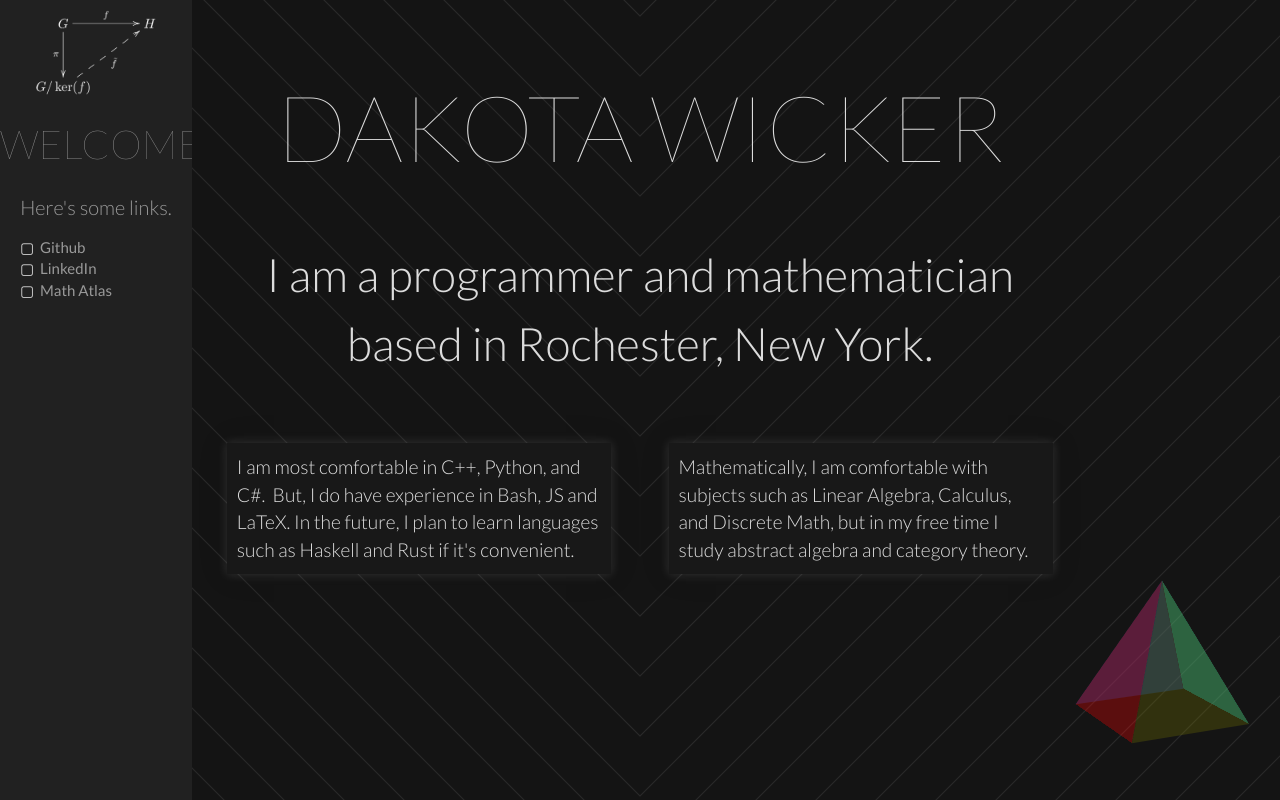
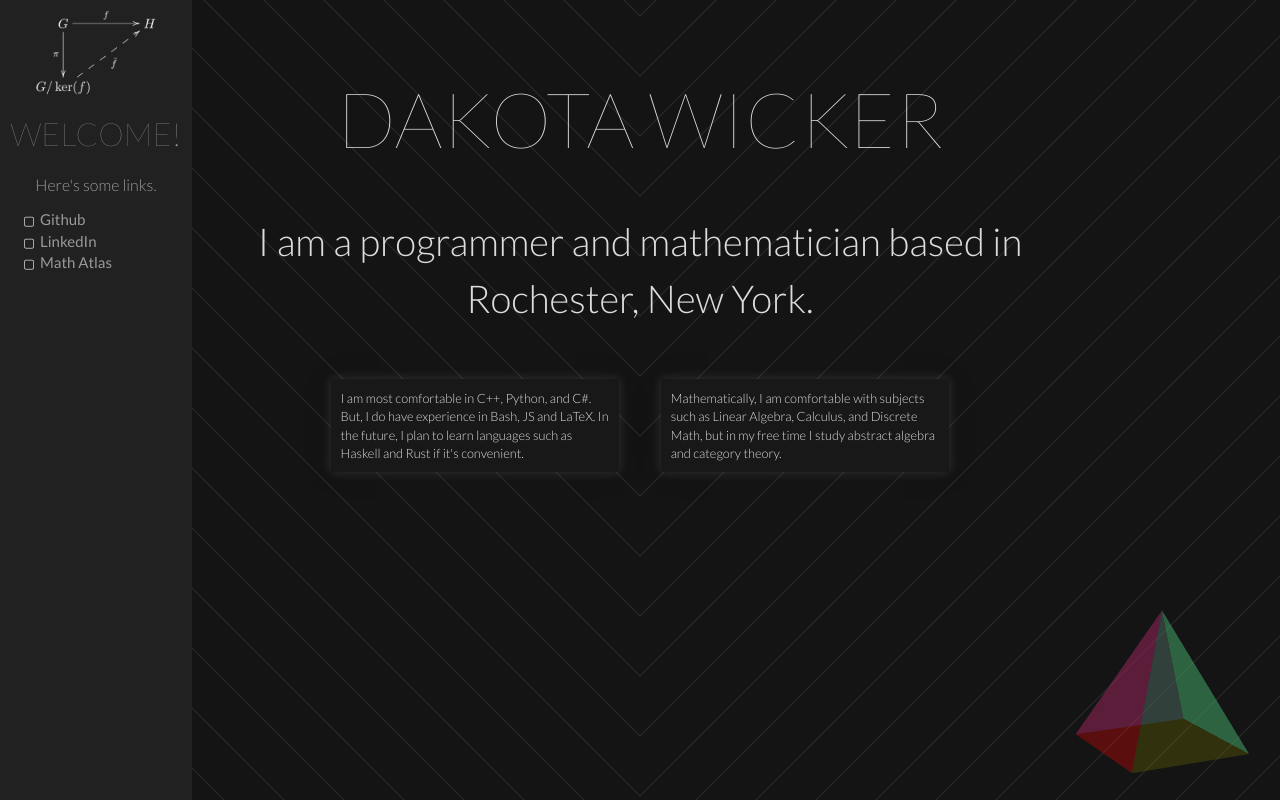
Before and after one commit to Dakoteus/fun_site, a plain HTML site: page index.html in a window 1280 px wide. Drawn offline with Linux system fonts and the light colour scheme.

Commit message:
fixed scalability issues

```diff
--- a/index.html
+++ b/index.html
@@ -19,18 +19,18 @@ body {
     padding-top: 50px;
 }
 #content {
-    max-width: 43em;
-    padding:10px;
+    max-width: 70%;
+    padding:1%;
     margin: 0 auto;
 }
 h1 {
-    font-size: 4.8em;
+    font-size: 400%;
     font-weight: 100;
     text-transform: uppercase;
     margin: 0;
 }
 h3 {
-    font-size: 2.4em;
+    font-size: 200%;
     font-weight: 300;
     line-height: 1.5;
 }
@@ -46,22 +46,24 @@ a:hover {
     text-decoration: underline;
 }
 p#pleft {
-    max-width:19em;
-    float:left;
+    max-width:30%;
+    display: inline-block;
     box-shadow: 0 0px 30px 0 rgba(0,0,0,0.11),
     0 0px 10px 0 rgba(248, 248, 248, 0.150);
     background-color:#181818;
     padding: .5rem;
     text-align: left;
+    font-size: 1vw;
 }
 p#pright {
-    max-width:19em;
-    float:left;
+    max-width:30%;
+    display: inline-block;
     box-shadow: 0 0px 30px 0 rgba(0,0,0,0.11),
     0 0px 10px 0px rgba(248, 248, 248, 0.150);
     background-color:#181818;
     padding: .5rem;
     text-align:left;
+    font-size:1vw;
 }
 ul {
     clear:both;
@@ -74,7 +76,7 @@ body { font-size: 1em;}
 .stage {
   -webkit-transform:scale(1.85);
   transform:scale(0.85);
-  bottom:150px;
+  bottom:15%;
   right: 5%;
   width:0px; height:0px;
 
@@ -147,8 +149,8 @@ body { font-size: 1em;}
 .menu{
   height: 100%; /* Full-height: remove this if you want "auto" height */
   transition: 1s;
-  width: 0px; /* Set the width of the sidebar */
-  position: fixed; /* Fixed Sidebar (stay in place on scroll) */
+  width: 0%; /* Set the width of the sidebar */
+  position: absolute; /* Fixed Sidebar (stay in place on scroll) */
   overflow: hidden; /* Disable horizontal scroll */
   left: 0px;
   top: 0px;
@@ -174,14 +176,14 @@ body { font-size: 1em;}
     margin-top: .5em;
     margin-bottom: .5em;
     color: #999999;
-    font-size:40px;
+    font-size:2.5vw;
   }
   .menu p{
     text-align: center;
     margin-top: .5em;
     margin-bottom:.5em;
     color: #999999;
-    font-size: 20px;
+    font-size: 1.25vw;
   }
   .menu center
   {
@@ -189,7 +191,7 @@ body { font-size: 1em;}
   }
   .menu ul{
     list-style-type:'▢  ';
-    font-size: 15px;
+    font-size: 1vw;
   }
   .menu ul li{
     /*margin: 0;
@@ -205,6 +207,10 @@ body { font-size: 1em;}
     color:#999999;
     font-weight: normal;
   }
+#about
+{
+    width:100%;
+}
 
     </style>
 <body>
@@ -226,7 +232,7 @@ body { font-size: 1em;}
     <div id="content">
       <div id="about">
         <h1>
-          <div style='text-align: center; margin-bottom:20px;'>
+          <div style='font-size:100%;text-align: center; margin-bottom:20px;'>
             Dakota Wicker
           </div>
           <div class="stage">
@@ -241,15 +247,19 @@ body { font-size: 1em;}
         <h3 style='text-align: center;clear:both' class="subhead">
           I am a programmer and mathematician based in Rochester, New York.
         </h3>
+        <center>
+        <div id="boxes">
         <p id='pleft'>
           I am most comfortable in C++, Python, and C#.
-          But, I do have experience in Bash, JS and LaTeX.
+         But, I do have experience in Bash, JS and LaTeX.
           In the future, I plan to learn languages such as Haskell and Rust if it's convenient.
         </p>
         <p id='pright'>
             Mathematically, I am comfortable with subjects such as Linear Algebra, Calculus, and Discrete Math,
             but in my free time I study abstract algebra and category theory.
         </p>
+        </div>
+        </center>
         <p>
 
         </p>
@@ -259,9 +269,7 @@ body { font-size: 1em;}
   <script>
        setTimeout(function openNav() {
   document.getElementById("menu").style.width = "15%";
-  //document.getElementById("container").style.width = "85%";
   },0);
       </script>
   </body>
-
   </html>
```
